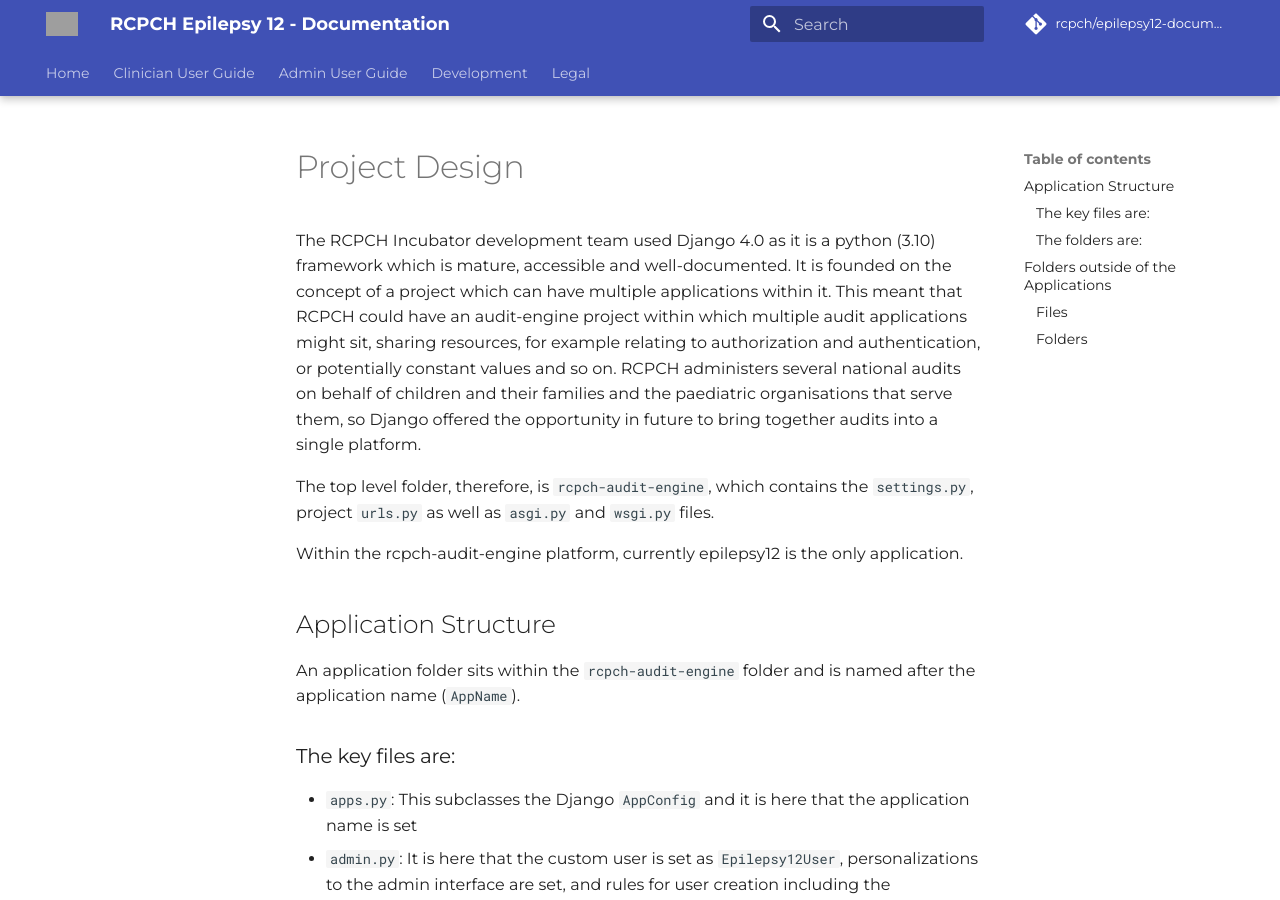
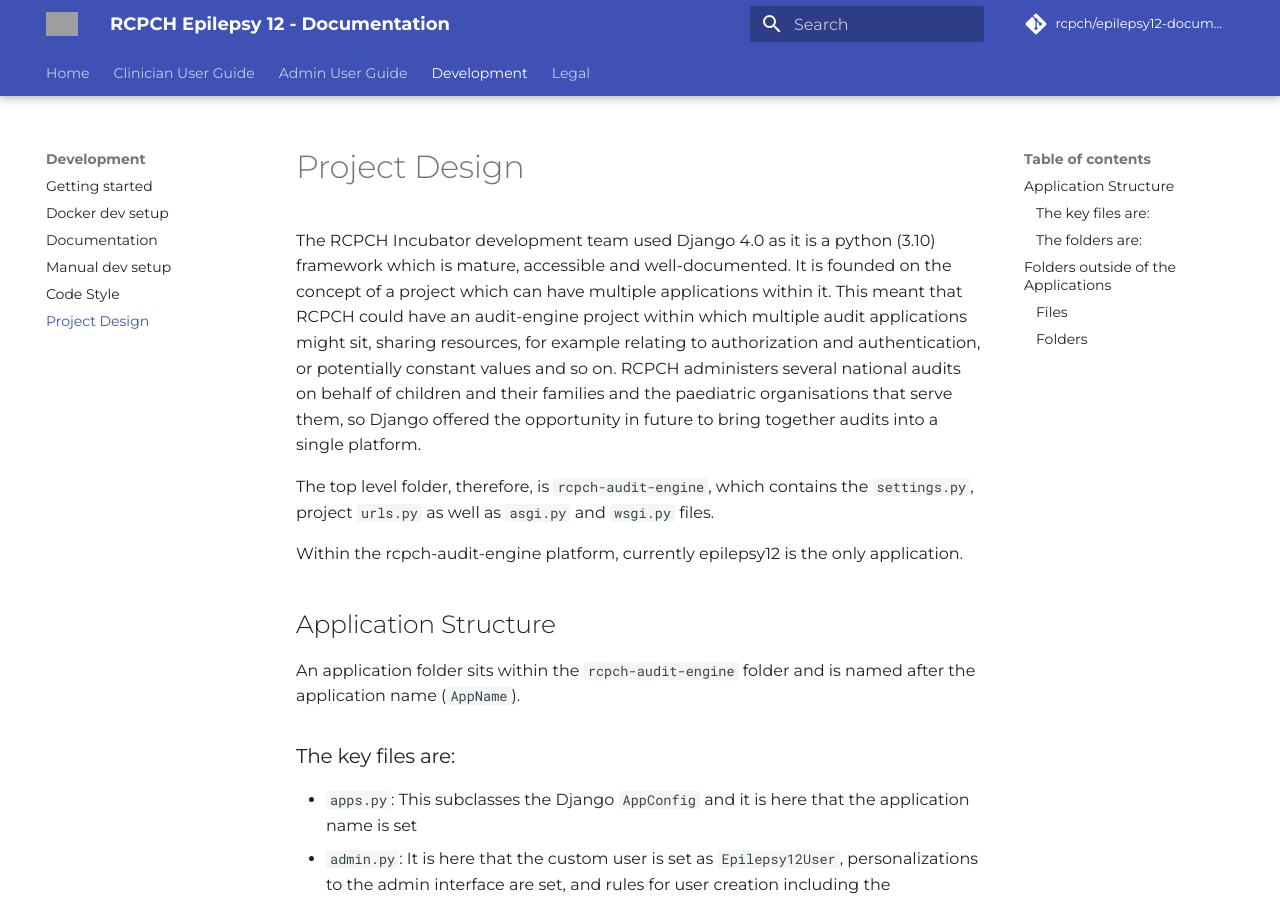
Before and after one commit to rcpch/epilepsy12-documentation, an MkDocs documentation site: the page built from docs/development/rcpch-audit-engine-design.md, in a window 1280 px wide and 900 px high. Built offline with MkDocs 1.6.1 and Material for MkDocs 9.7.7, drawn with Linux system fonts in a browser that asks for light colours; comment, search, counter and statistics services are not loaded; grey boxes are pictures that could not be loaded.

Commit message:
add to menu

```diff
--- a/mkdocs.yml
+++ b/mkdocs.yml
@@ -112,6 +112,7 @@
     - 'development/documentation.md'
     - 'development/manual-setup.md'
     - 'development/code-style.md'
+    - 'development/rcpch-audit-engine-design.md'
   - Legal:
     - 'legal/legal.md'
     - 'legal/license.md'
```
